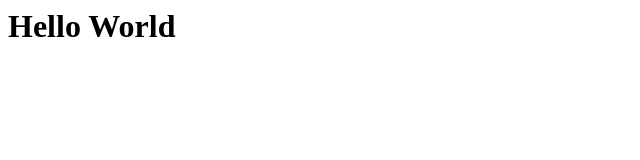
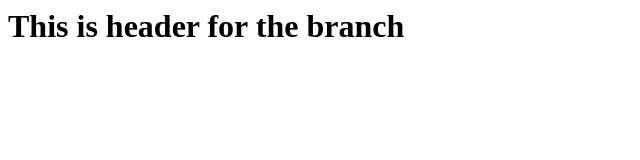
Before and after one commit to yhacoupian/prework, a plain HTML site: page index.html in a window 1280 px wide. Shown: the whole page, without its empty margins (0-640 px from the left). Drawn offline with Linux system fonts and the light colour scheme.

Commit message:
Changed the header text in the index file

```diff
--- a/index.html
+++ b/index.html
@@ -4,6 +4,6 @@
     </head>
 
     <body>
-      <h1>Hello World</h1>
+      <h1>This is header for the branch</h1>
     </body>
   </html>
```
